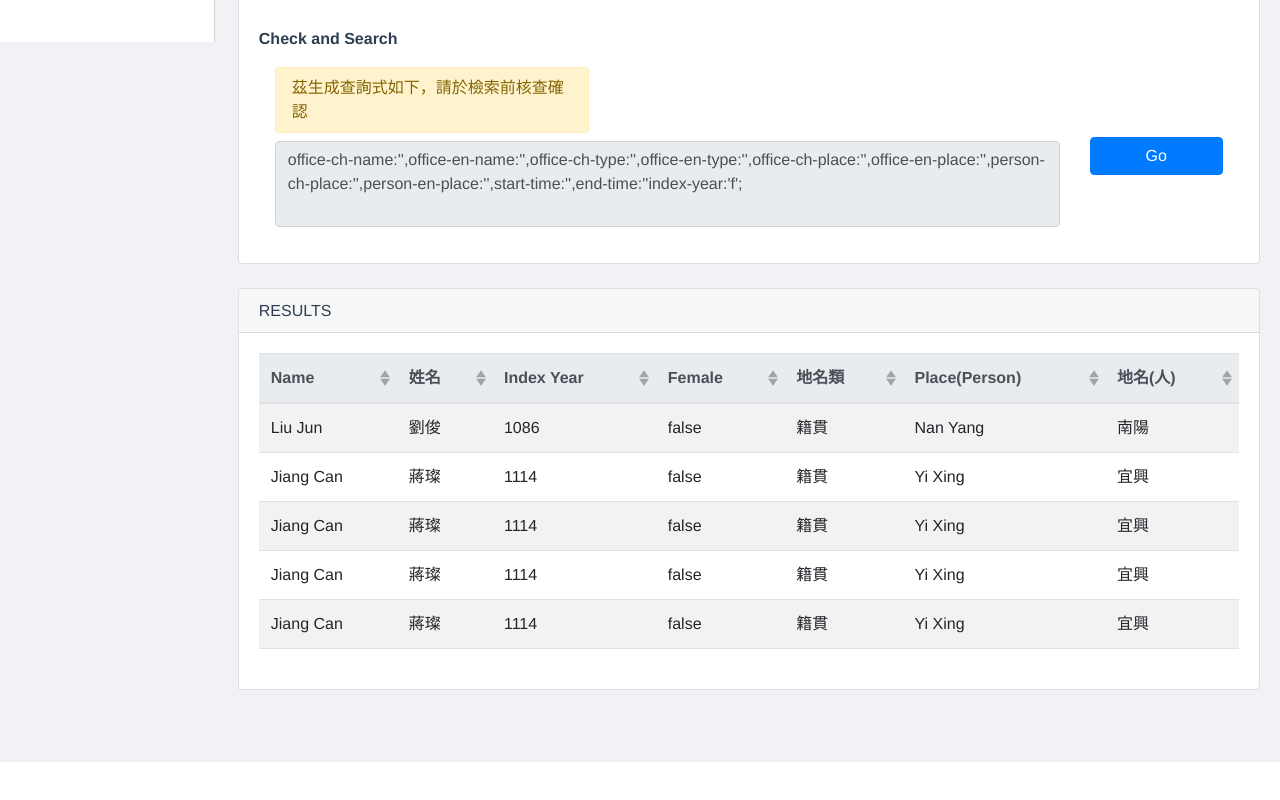
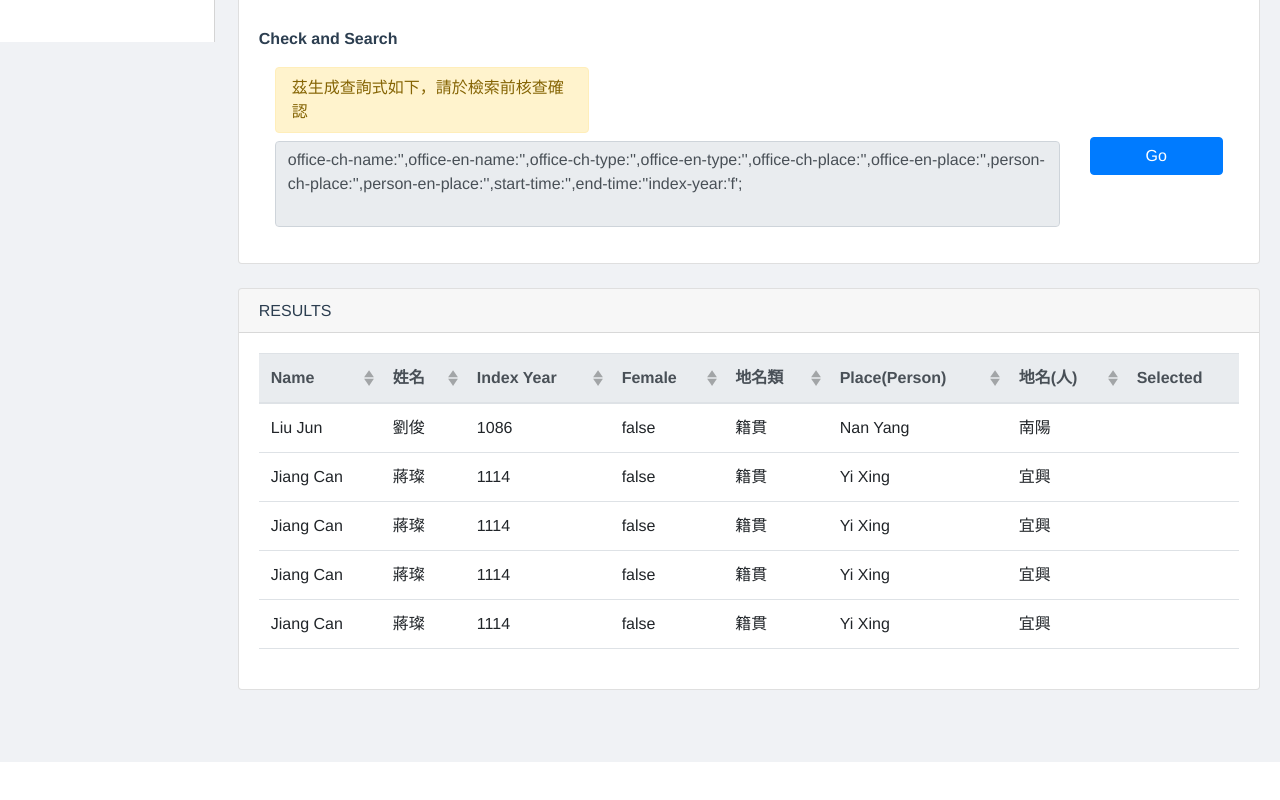
Before and after one commit to cbdb-project/cbdb-online-query-app, a Vue app: page /#/q-entity/by-person in a window 1280 px wide. Shown: the part 838-1638 px from the top of the page. Before the commit the page ends 1600 px from the top, so only its background shows below. Built offline with nearby package versions, Linux system fonts and the light colour scheme.

Commit message:
实现可以点选的表格

```diff
--- a/src/components/query-result.vue
+++ b/src/components/query-result.vue
@@ -5,7 +5,27 @@
             <h6 class="mb-0">RESULTS</h6>
         </template>
         <div>
-            <b-table striped :items= "items" :fields= "fields" sticky-header head-variant="light" ></b-table>
+          <b-table
+            :items= "items"
+            :fields= "fields"
+            sticky-header
+            head-variant="light"
+            ref="selectableTable"
+            selectable
+            :select-mode="selectMode"
+            @row-selected="onRowSelected"
+            responsive="sm">
+              <template v-slot:cell(selected)="{ rowSelected }">
+                 <template v-if="rowSelected">
+                    <span aria-hidden="true">&check;</span>
+                    <span class="sr-only">Selected</span>
+                  </template>
+                  <template v-else>
+                    <span aria-hidden="true">&nbsp;</span>
+                    <span class="sr-only">Not selected</span>
+                  </template>
+              </template>
+          </b-table>
         </div>
 
       <!--
@@ -58,6 +78,10 @@ export default {
             key: 'personPlaceCh',
             label: '地名(人)',
             sortable: true,
+          },
+          {
+            key: 'selected',
+            sortable: false,
           }
         ],
         items: [
--- a/src/components/select-person.vue
+++ b/src/components/select-person.vue
@@ -11,9 +11,30 @@
                     <b-form-group label-cols="4" label="人物姓名-中文" label-for="select-person-input-ch-name">
                         <b-form-input id="select-person-input-ch-name"></b-form-input>
                     </b-form-group>
-                    <b-button variant="primary">Primary</b-button>
+                    <b-button variant="primary">Search</b-button>
                 </b-col>
                 <b-col :cols = 8>
+                    <b-table
+                        :items= "items"
+                        :fields= "fields"
+                        sticky-header
+                        head-variant="light"
+                        ref="selectableTable"
+                        selectable
+                        :select-mode="selectMode"
+                        @row-selected="onRowSelected"
+                        responsive="sm">
+                        <template v-slot:cell(selected)="{ rowSelected }">
+                            <template v-if="rowSelected">
+                            <span aria-hidden="true">&check;</span>
+                            <span class="sr-only">Selected</span>
+                            </template>
+                            <template v-else>
+                            <span aria-hidden="true">&nbsp;</span>
+                            <span class="sr-only">Not selected</span>
+                            </template>
+                        </template>
+                    </b-table>
                 </b-col>
             </b-row>
         </b-modal>
@@ -22,7 +43,64 @@
 
 <script>
 export default {
-    name:'selectPerson'
+    name:'selectPerson',
+      data () {
+    return {
+      /*表格子數據放這裡*/
+        fields: [
+          {
+            key: 'name',
+            label:'Name',
+            sortable: true
+          },
+          {
+            key: 'nameCh',
+            label:'姓名',
+            sortable: true
+          },
+          {
+            key: 'indexYear',
+            label: 'Index Year',
+            sortable: true,
+          },
+          {
+            key: 'female',
+            label:'Female',
+            sortable: true
+          },
+          {
+            key: 'placeType',
+            label:'地名類',
+            sortable: true
+          },
+          {
+            key: 'personPlace',
+            label: 'Place(Person)',
+            sortable: true,
+          },
+          {
+            key: 'personPlaceCh',
+            label: '地名(人)',
+            sortable: true,
+          },
+            {
+            key: 'selected',
+            sortable: false,
+          }
+        ],
+        items: [
+          {name:'Liu Jun',nameCh:'劉俊',indexYear:'1086',female:false,placeType:'籍貫',personPlace:'Nan Yang',personPlaceCh:'南陽'},
+          {name:'Jiang Can',nameCh:'蔣璨',indexYear:'1114',female:false,placeType:'籍貫',personPlace:'Yi Xing',personPlaceCh:'宜興'},
+          {name:'Jiang Can',nameCh:'蔣璨',indexYear:'1114',female:false,placeType:'籍貫',personPlace:'Yi Xing',personPlaceCh:'宜興'},
+          {name:'Jiang Can',nameCh:'蔣璨',indexYear:'1114',female:false,placeType:'籍貫',personPlace:'Yi Xing',personPlaceCh:'宜興'},
+          {name:'Jiang Can',nameCh:'蔣璨',indexYear:'1114',female:false,placeType:'籍貫',personPlace:'Yi Xing',personPlaceCh:'宜興'},
+          {name:'Jiang Can',nameCh:'蔣璨',indexYear:'1114',female:false,placeType:'籍貫',personPlace:'Yi Xing',personPlaceCh:'宜興'},
+          {name:'Jiang Can',nameCh:'蔣璨',indexYear:'1114',female:false,placeType:'籍貫',personPlace:'Yi Xing',personPlaceCh:'宜興'},
+          {name:'Jiang Can',nameCh:'蔣璨',indexYear:'1114',female:false,placeType:'籍貫',personPlace:'Yi Xing',personPlaceCh:'宜興'},
+          {name:'Jiang Can',nameCh:'蔣璨',indexYear:'1114',female:false,placeType:'籍貫',personPlace:'Yi Xing',personPlaceCh:'宜興'},
+        ]
+    }
+  }
 }
 </script>
 
```
